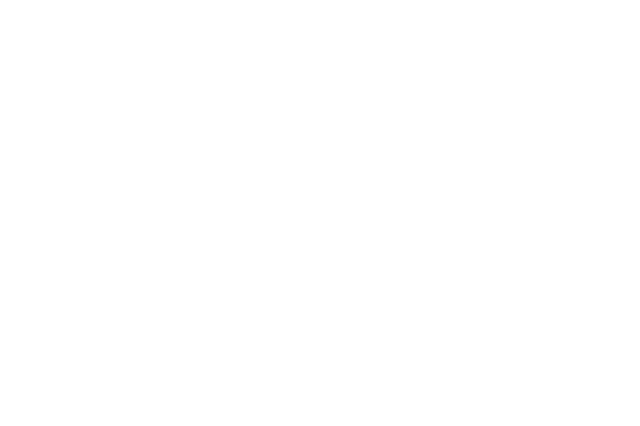
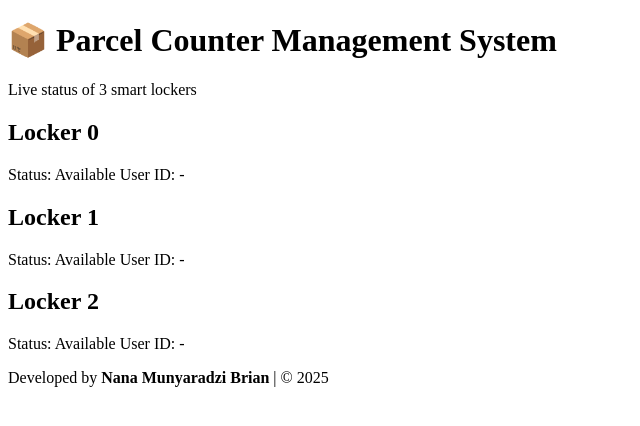
Before and after one commit to briannanah-ux/Parcel-Counter-Management-System, a plain HTML site: page parcel-counter-management-system/web_app/index.html in a window 1280 px wide. Shown: the whole page, without its empty margins (0-640 px from the left). Drawn offline with Linux system fonts and the light colour scheme; no server answers.

Commit message:
Add initial HTML structure for web app

```diff
--- a/parcel-counter-management-system/web_app/index.html
+++ b/parcel-counter-management-system/web_app/index.html
@@ -1 +1,22 @@
-<!-- index.html from conversation -->
+<!DOCTYPE html>
+<html lang="en">
+<head>
+  <meta charset="UTF-8" />
+  <meta name="viewport" content="width=device-width, initial-scale=1.0" />
+  <title>Parcel Counter Management Dashboard</title>
+  <script type="module" src="app.js" defer></script>
+  <link rel="stylesheet" href="style.css" />
+</head>
+<body>
+  <header>
+    <h1>📦 Parcel Counter Management System</h1>
+    <p>Live status of 3 smart lockers</p>
+  </header>
+
+  <main id="locker-container" class="grid"></main>
+
+  <footer>
+    <p>Developed by <strong>Nana Munyaradzi Brian</strong> | © 2025</p>
+  </footer>
+</body>
+</html>
```
